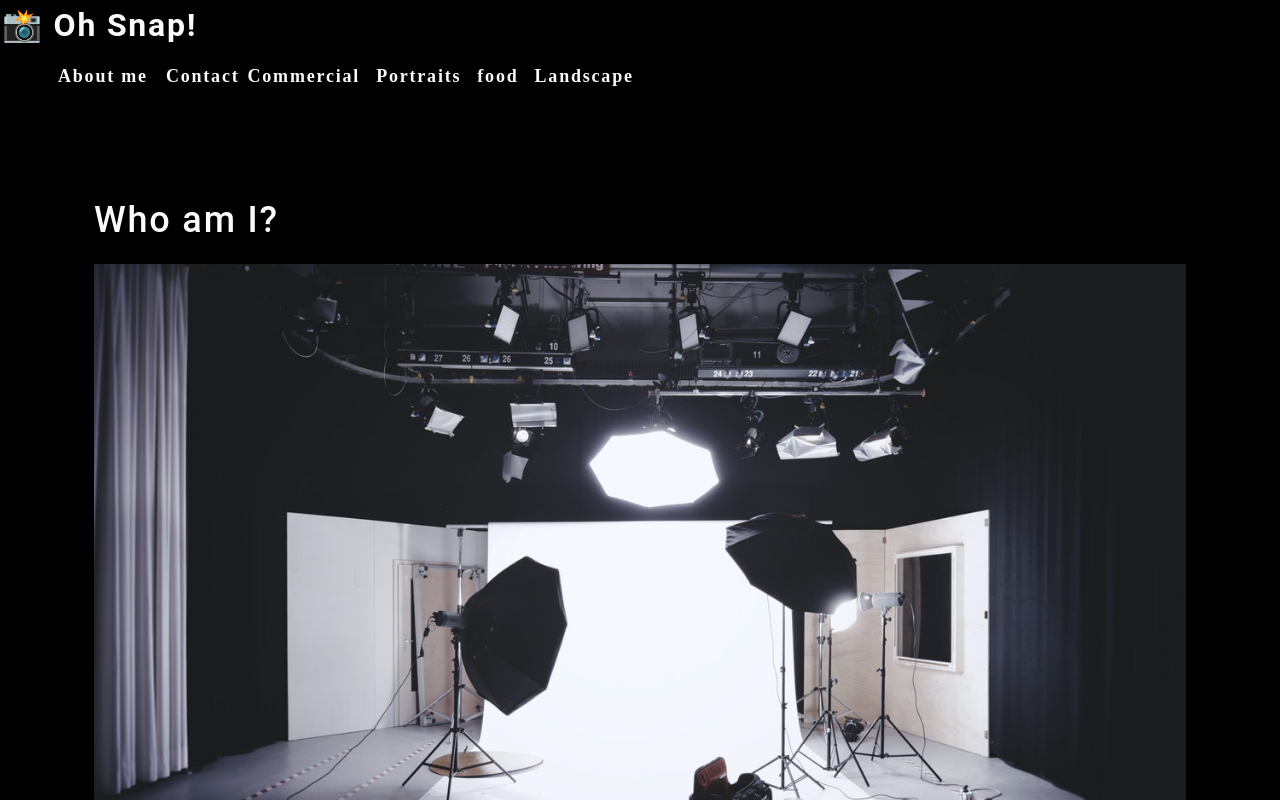
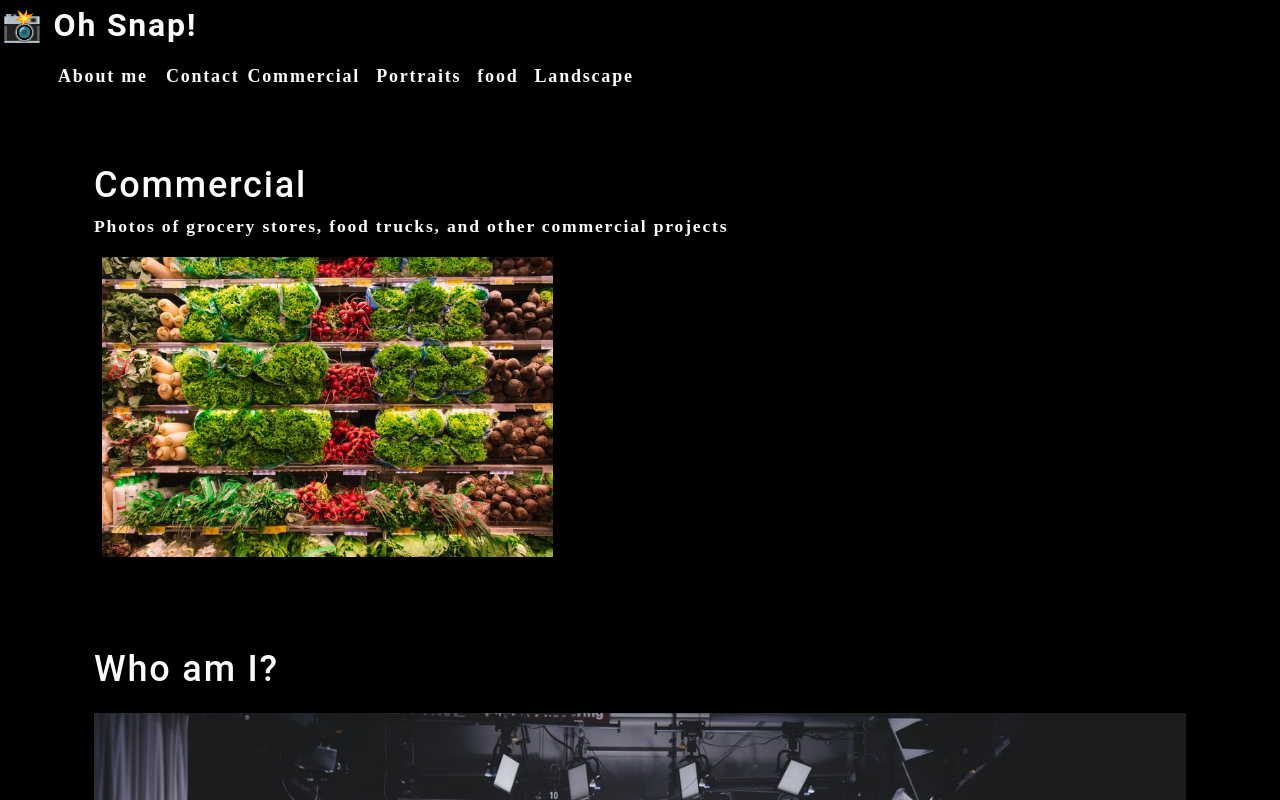
Before and after one commit to jeremynhart/my-class-app-a, a React (Create React App) app: page / in a window 1280 px wide. Shown: the top 800 px of the page. Built offline with nearby package versions, Linux system fonts and the light colour scheme.

Commit message:
Gallery Component Initial Commit

```diff
--- a/src/App.js
+++ b/src/App.js
@@ -1,12 +1,15 @@
-import React from 'react';
-import Nav from './components/Nav';
-import About from './components/About';
+import React from "react";
+import Nav from "./components/Nav";
+import About from "./components/About";
+import Gallery from "./components/Gallery";
+import './App.css';
 
 function App() {
   return (
     <div>
       <Nav></Nav>
       <main>
+        <Gallery></Gallery>
         <About></About>
       </main>
     </div>
--- /dev/null
+++ b/src/components/Gallery/index.js
@@ -0,0 +1,26 @@
+import React from "react";
+import { capitalizeFirstLetter } from '../../utils/helpers';
+import photo from "../../assets/small/commercial/0.jpg";
+
+function Gallery(props) {
+  const currentCategory = {
+    name: "commercial",
+    description:
+      "Photos of grocery stores, food trucks, and other commercial projects",
+  };
+  return (
+    <section>
+      <h1>{capitalizeFirstLetter(currentCategory.name)}</h1>
+      <p>{currentCategory.description}</p>
+      <div className="flex-row">
+          <img
+            src={photo}
+            alt="Commercial Example"
+            className="img-thumbnail mx-1"
+          />
+      </div>
+    </section>
+  );
+}
+
+export default Gallery;
--- a/src/components/Nav/index.js
+++ b/src/components/Nav/index.js
@@ -1,5 +1,4 @@
 import React from 'react';
-
 
 function Nav() {
 
@@ -54,6 +53,4 @@ const categories = [
     },
 ];
 
-
-
 export default Nav;
```
Lines whose indentation alone changed are shown as unchanged.
